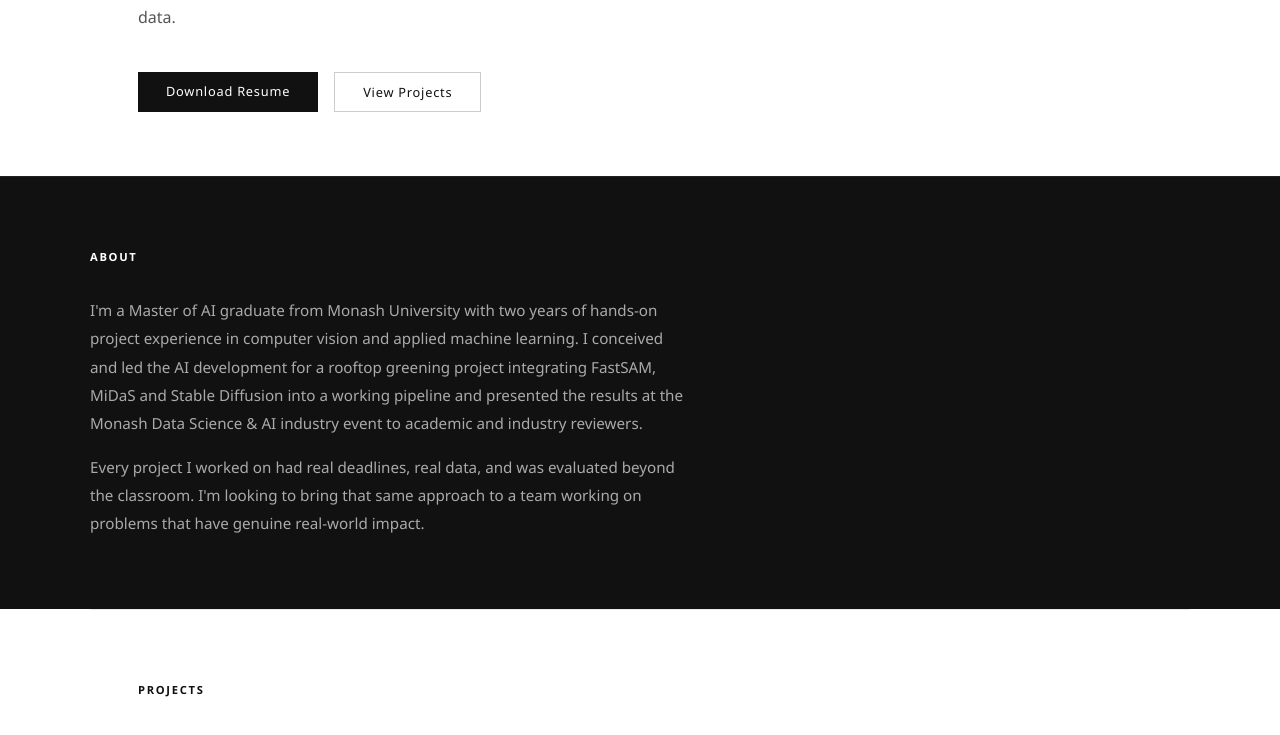
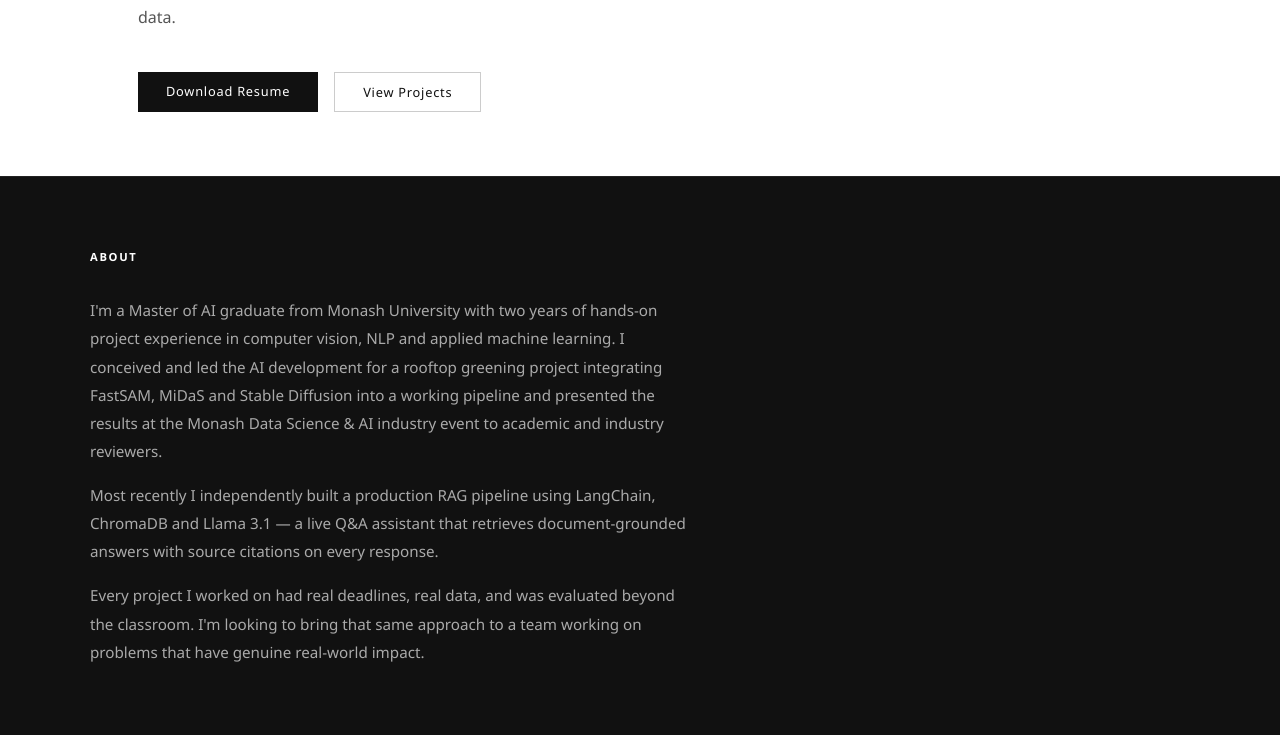
Before and after one commit to Ratch03/Portfolio, a React (Vite) app: page / in a window 1280 px wide. Shown: the part 497-1232 px from the top of the page. Built offline with nearby package versions, Linux system fonts and the light colour scheme.

Commit message:
Revise About component with updated content
Updated the About component to include new project experience and skills.

```diff
--- a/src/components/About.tsx
+++ b/src/components/About.tsx
@@ -33,11 +33,25 @@ const About = () => {
           }}
         >
           I'm a Master of AI graduate from Monash University with two years of
-          hands-on project experience in computer vision and applied machine
+          hands-on project experience in computer vision, NLP and applied machine
           learning. I conceived and led the AI development for a rooftop
           greening project integrating FastSAM, MiDaS and Stable Diffusion into
           a working pipeline and presented the results at the Monash Data
           Science & AI industry event to academic and industry reviewers.
+        </p>
+        <p
+          style={{
+            color: '#aaa',
+            lineHeight: 1.85,
+            marginBottom: '1rem',
+            fontSize: '0.95rem',
+            maxWidth: '600px',
+          }}
+        >
+          Most recently I independently built a production RAG pipeline using
+          LangChain, ChromaDB and Llama 3.1 — a live Q&A assistant that
+          retrieves document-grounded answers with source citations on every
+          response.
         </p>
         <p
           style={{
@@ -56,5 +70,4 @@ const About = () => {
     </section>
   );
 };
-
 export default About;
```
